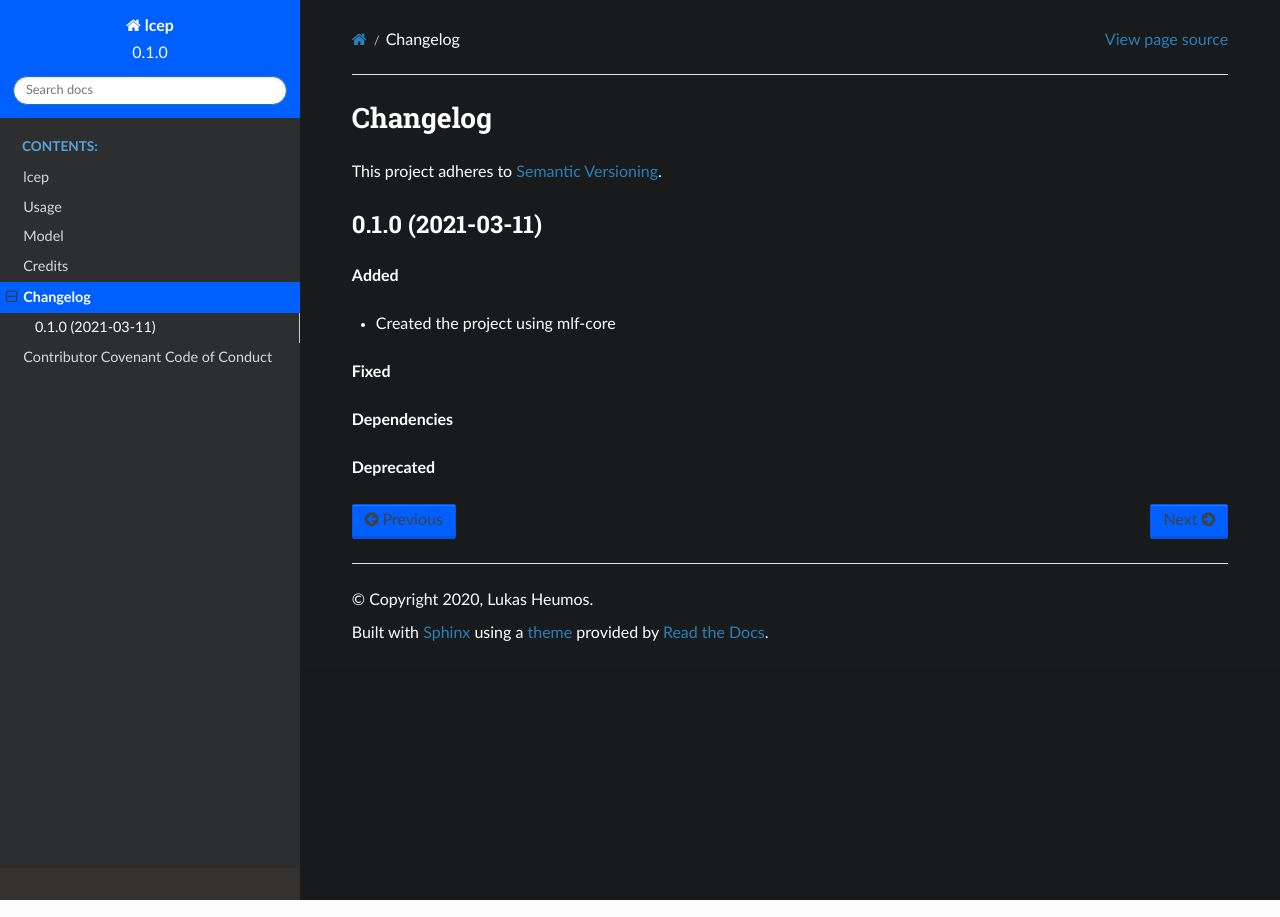
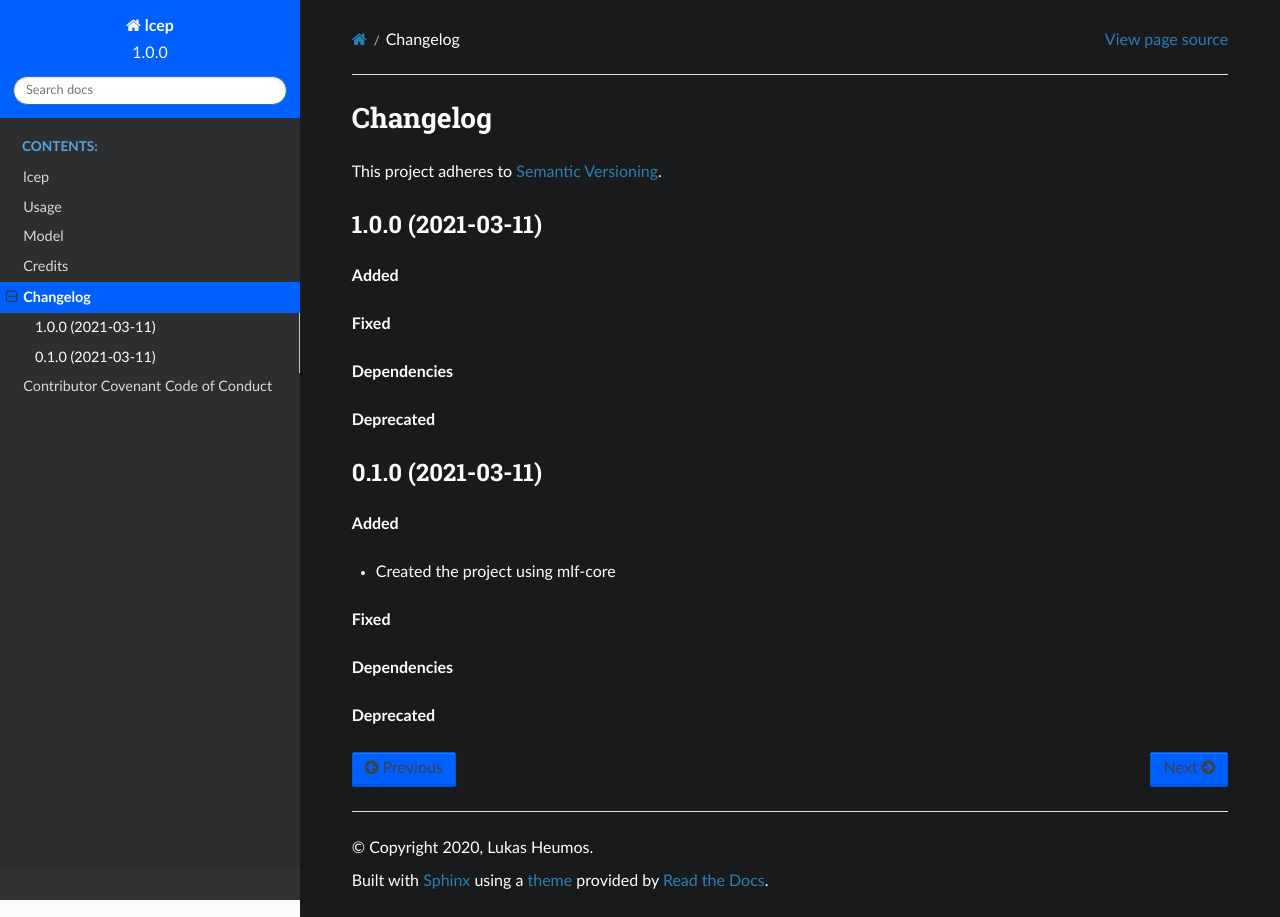
Before and after one commit to mlf-core/lcep, a Sphinx documentation site: the page built from docs/changelog.rst, in a window 1280 px wide. Built offline with Sphinx 7.4.7 and the Read the Docs theme 2.0.0, drawn with Linux system fonts in a browser that asks for light colours.

Commit message:
Bump version from 0.1.0 to 1.0.0

```diff
--- a/CHANGELOG.rst
+++ b/CHANGELOG.rst
@@ -3,6 +3,18 @@ Changelog
 ==========
 
 This project adheres to `Semantic Versioning <https://semver.org/>`_.
+
+
+1.0.0 (2021-03-11)
+------------------
+
+**Added**
+
+**Fixed**
+
+**Dependencies**
+
+**Deprecated**
 
 
 0.1.0 (2021-03-11)
--- a/docs/conf.py
+++ b/docs/conf.py
@@ -53,9 +53,9 @@ author = "Lukas Heumos"
 # the built documents.
 #
 # The short X.Y version.
-version = '0.1.0'
+version = '1.0.0'
 # The full version, including alpha/beta/rc tags.
-release = '0.1.0'
+release = '1.0.0'
 
 # The language for content autogenerated by Sphinx. Refer to documentation
 # for a list of supported languages.
--- a/mlf_core.cfg
+++ b/mlf_core.cfg
@@ -1,5 +1,5 @@
 [bumpversion]
-current_version = 0.1.0
+current_version = 1.0.0
 
 [bumpversion_files_whitelisted]
 dot_cookietemple = .mlf_core.yml
```
Also changed, not shown: .mlf_core.yml, 2 other files.
